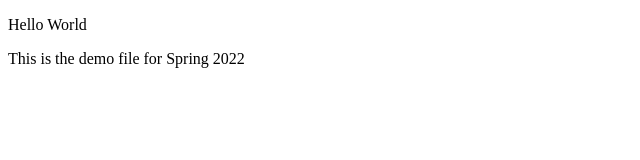
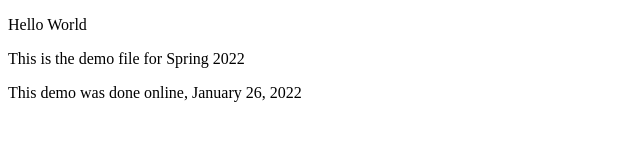
Before and after one commit to ahhendela/S22Demo, a plain HTML site: page index.html in a window 1280 px wide. Shown: the whole page, without its empty margins (0-640 px from the left). Drawn offline with Linux system fonts and the light colour scheme.

Commit message:
Added display environment and today's date

```diff
--- a/index.html
+++ b/index.html
@@ -7,5 +7,6 @@
 <body>
   <p>Hello World </p>
   <p>This is the demo file for Spring 2022</p>
+  <p>This demo was done online, January 26, 2022</p>
 </body>
 </html>
```
